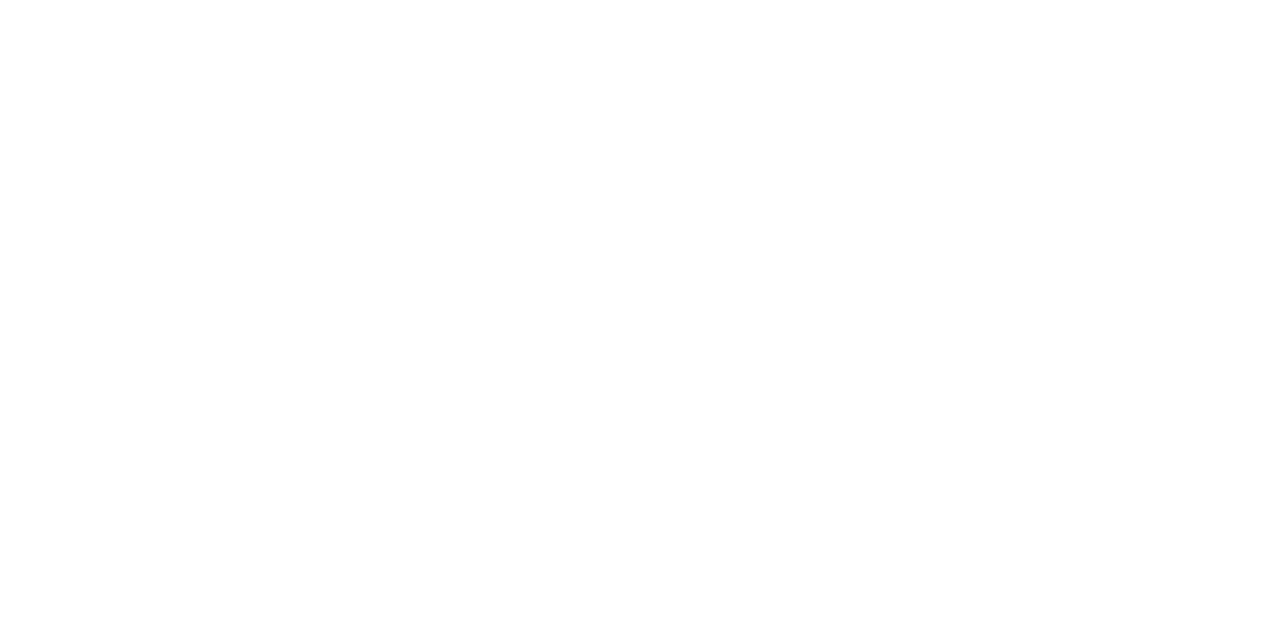
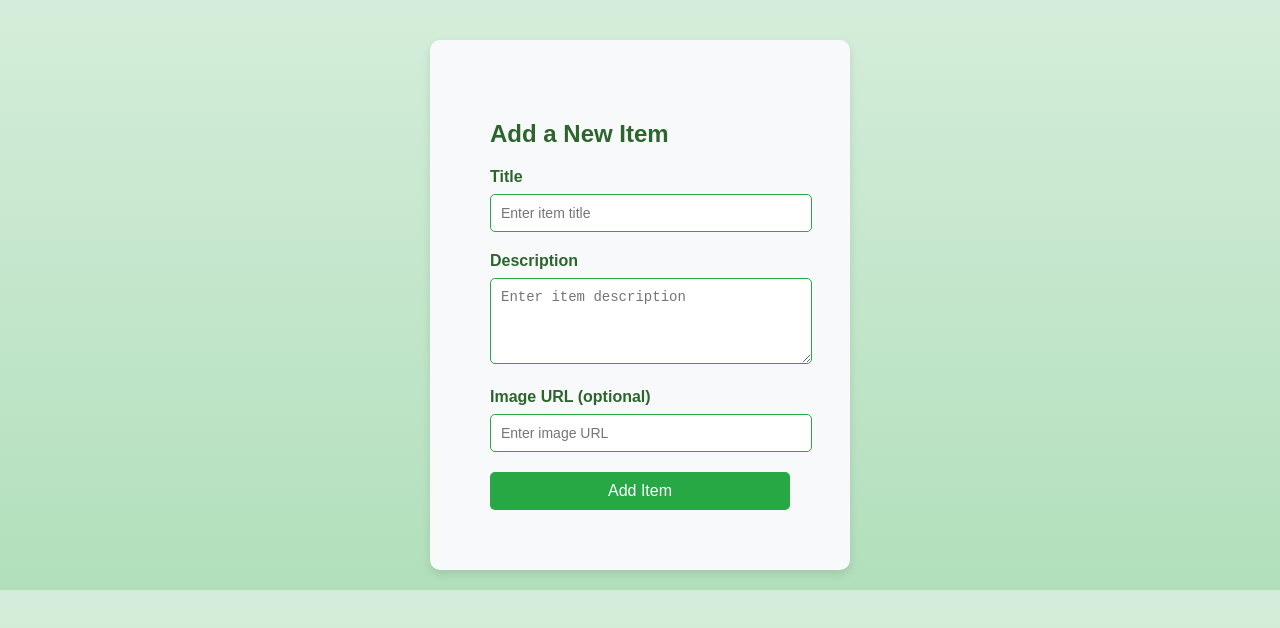
Before and after one commit to rahulkpareek/giveaway, a React (Create React App) app in the folder giveaway-frontend/: page /new-item in a window 1280 px wide. Before the commit this address had no page. Shown: the top 628 px of the page. Built offline with nearby package versions, Linux system fonts and the light colour scheme.

Commit message:
changes to add new item in the item list

```diff
--- a/giveaway-frontend/src/App.js
+++ b/giveaway-frontend/src/App.js
@@ -4,7 +4,7 @@ import Register from './components/Register';
 import Login from './components/Login';
 import Homepage from './components/Homepage';
 import Dashboard from './components/Dashboard';
-
+import NewItem from './components/NewItem';
 
 const App = () => {
 
@@ -15,6 +15,7 @@ const App = () => {
                 <Route path="/login" element={<Login />} />
                 <Route path="/register" element={<Register />} />
                 <Route path="/dashboard" element={<Dashboard />} />
+                <Route path="/new-item" element={<NewItem />} />
             </Routes>
         </Router>
     );
--- a/giveaway-frontend/src/components/Dashboard.js
+++ b/giveaway-frontend/src/components/Dashboard.js
@@ -5,6 +5,7 @@ import axios from 'axios';
 
 const Dashboard = () => {
     const [items, setItems] = useState([]);
+    const [username, setUsername] = useState('');
     const navigate = useNavigate();
 
     useEffect(() => {
@@ -13,6 +14,18 @@ const Dashboard = () => {
         if (!token) {
             navigate('/login'); // Redirect to login if not authenticated
         } else {
+            // Fetch user profile
+            axios
+                .get('http://localhost:5000/api/users/profile', {
+                    headers: { Authorization: `Bearer ${token}` },
+                })
+                .then((response) => {
+                    setUsername(response.data.username); // Set username from response
+                })
+                .catch((error) => {
+                    console.error('Error fetching user profile:', error);
+                });
+
             // Fetch user items
             axios
                 .get('http://localhost:5000/api/items/my-items', {
@@ -46,9 +59,24 @@ const Dashboard = () => {
                 </div>
             </nav>
 
+            <div className="dashboard-content">
+                {/* Left Pane: User Profile */}
+                <div className="profile-pane">
+                    <h2 className="profile-title">User Profile</h2>
+                    <p className="profile-username">{username}</p>
+                </div>
+
+                {/* Main Content: Items List */}
+                <div className="main-content">
                     <header className="header">
                         <h1>Your Items</h1>
                         <p>Below are the items you've shared.</p>
+                        <button
+                            className="add-item-button"
+                            onClick={() => navigate('/new-item')}
+                        >
+                            Add New Item
+                        </button>
                     </header>
 
                     <div className="items-list">
@@ -71,6 +99,8 @@ const Dashboard = () => {
                         )}
                     </div>
                 </div>
+            </div>
+        </div>
     );
 };
 
--- a/giveaway-frontend/src/components/Homepage.css
+++ b/giveaway-frontend/src/components/Homepage.css
@@ -267,3 +267,49 @@ body {
     font-weight: bold;
     text-align: center;
 }
+
+.dashboard-content {
+    display: flex;
+    margin-top: 20px;
+}
+
+.profile-pane {
+    width: 20%;
+    background-color: #f8f9fa;
+    border: 2px solid #28a745;
+    border-radius: 10px;
+    padding: 20px;
+    text-align: left;
+    margin-right: 20px;
+}
+
+.profile-title {
+    font-size: 18px;
+    font-weight: bold;
+    margin-bottom: 10px;
+    color: #2c662d;
+}
+
+.profile-username {
+    font-size: 16px;
+    color: #2c662d;
+}
+
+.main-content {
+    width: 80%;
+}
+
+.add-item-button {
+    background-color: #28a745;
+    color: white;
+    padding: 10px 20px;
+    border: none;
+    border-radius: 5px;
+    cursor: pointer;
+    font-size: 16px;
+    margin-top: 10px;
+}
+
+.add-item-button:hover {
+    background-color: #1e7c32;
+}
--- a/giveaway-frontend/src/components/Login.js
+++ b/giveaway-frontend/src/components/Login.js
@@ -30,7 +30,7 @@ const Login = () => {
 
             // Set success message and redirect
             setMessage('Login successful! Redirecting...');
-            setTimeout(() => navigate('/items'), 2000); // Redirect to all listed items
+            setTimeout(() => navigate('/dashboard'), 2000); // Redirect to all listed items
         } catch (err) {
             // Handle errors
             setError(err.response?.data?.error || 'Something went wrong');
--- /dev/null
+++ b/giveaway-frontend/src/components/NewItem.js
@@ -0,0 +1,93 @@
+import React, { useState } from 'react';
+import { useNavigate } from 'react-router-dom';
+import axios from 'axios';
+import './Homepage.css'; // Reuse your existing CSS for styling
+
+const NewItem = () => {
+    const [title, setTitle] = useState('');
+    const [description, setDescription] = useState('');
+    const [image, setImage] = useState('');
+    const [message, setMessage] = useState(null);
+    const [error, setError] = useState(null);
+
+    const navigate = useNavigate(); // Used to redirect after successful adding a new item
+
+    const handleSubmit = async (e) => {
+        e.preventDefault();
+        setMessage(null);
+        setError(null);
+
+        const token = localStorage.getItem('token'); // Retrieve the JWT token from localStorage
+
+        if (!token) {
+            setError('You must be logged in to add a new item.');
+            return;
+        }
+
+        try {
+            await axios.post(
+                'http://localhost:5000/api/items',
+                { title, description, image },
+                { headers: { Authorization: `Bearer ${token}` } }
+            );
+
+            setMessage('Item created successfully! Redirecting...');
+            setTitle('');
+            setDescription('');
+            setImage('');
+
+            setTimeout(() => navigate('/dashboard'), 2000); // Redirect to all listed items
+
+        } catch (err) {
+            const errorMessage = err.response?.data?.error || 'An error occurred while creating the item.';
+            setError(errorMessage);
+        }
+    };
+
+    return (
+        <div className="form-container">
+            <form className="login-form" onSubmit={handleSubmit}>
+                <h2 className="form-header">Add a New Item</h2>
+
+                {message && <div className="success-message">{message}</div>}
+                {error && <div className="error-text">{error}</div>}
+
+                <label className="form-label" htmlFor="title">Title</label>
+                <input
+                    type="text"
+                    id="title"
+                    className="form-input"
+                    placeholder="Enter item title"
+                    value={title}
+                    onChange={(e) => setTitle(e.target.value)}
+                    required
+                />
+
+                <label className="form-label" htmlFor="description">Description</label>
+                <textarea
+                    id="description"
+                    className="form-input"
+                    placeholder="Enter item description"
+                    value={description}
+                    onChange={(e) => setDescription(e.target.value)}
+                    required
+                    rows="4"
+                ></textarea>
+
+                <label className="form-label" htmlFor="image">Image URL (optional)</label>
+                <input
+                    type="text"
+                    id="image"
+                    className="form-input"
+                    placeholder="Enter image URL"
+                    value={image}
+                    onChange={(e) => setImage(e.target.value)}
+                />
+
+                <button type="submit" className="form-button">Add Item</button>
+            </form>
+        </div>
+    );
+};
+
+export default NewItem;
```
Also changed, not shown: 1 other file (tests, documents, lock files or other folders). Lines whose indentation alone changed are shown as unchanged.
